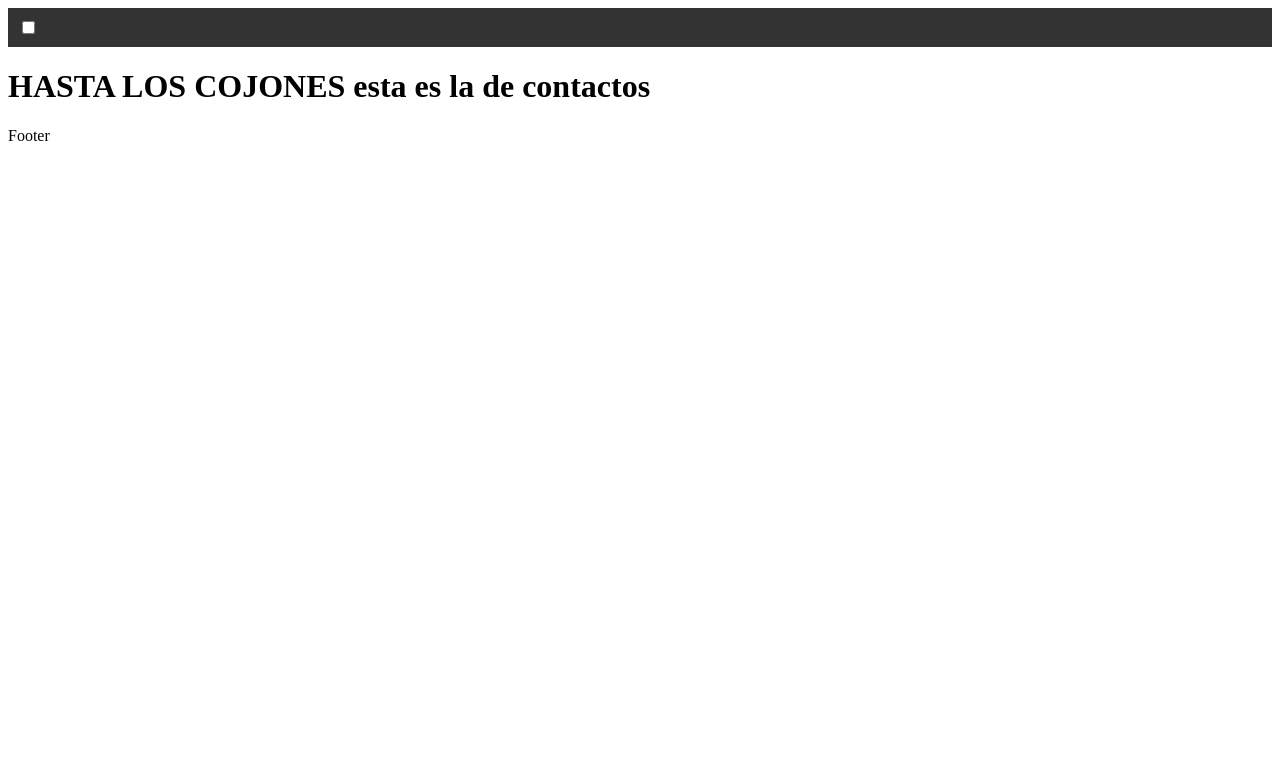
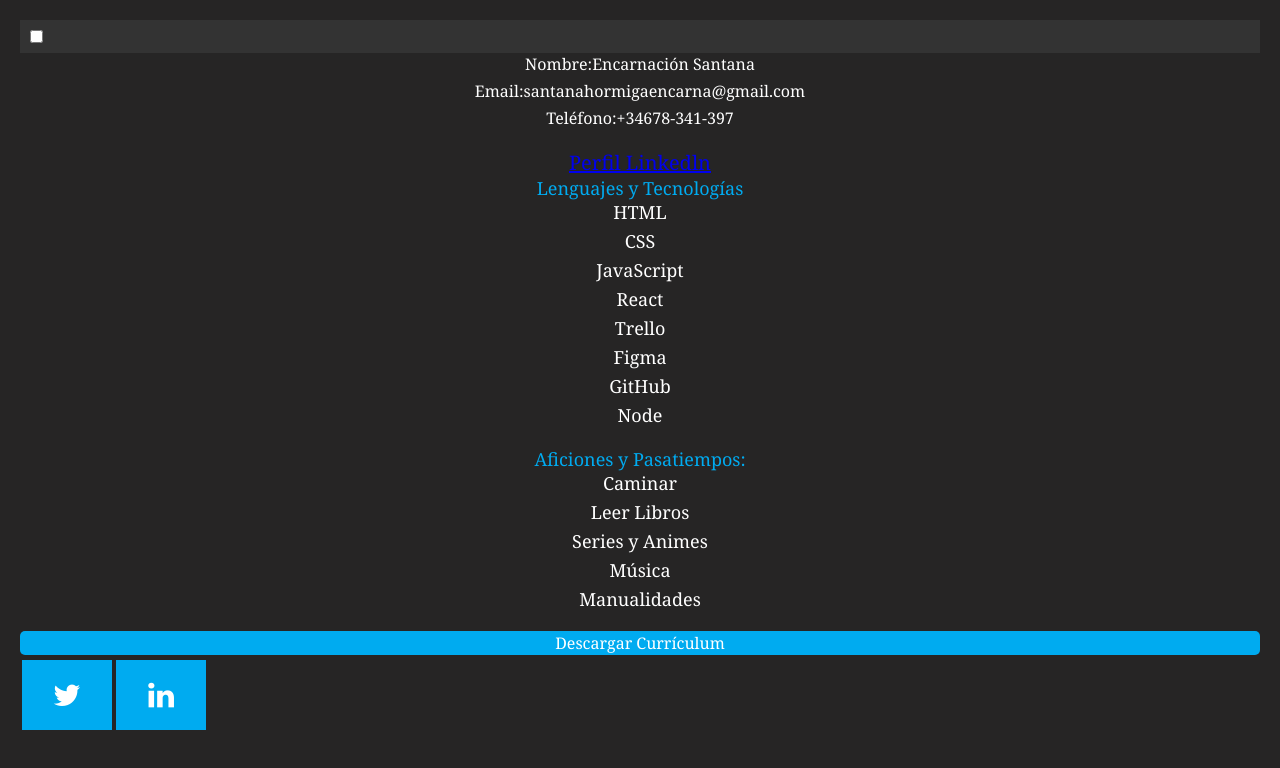
Before and after one commit to Encarna20030230/myproyect, a React (Vite) app: page /contact in a window 1280 px wide. Shown: the top 768 px of the page. Built offline with nearby package versions, Linux system fonts and the light colour scheme.

Commit message:
Terminado la parte de contact

```diff
--- a/index.html
+++ b/index.html
@@ -5,7 +5,7 @@
 
     <meta name="viewport" content="width=device-width, initial-scale=1.0" />
     <title>Porfolios</title>
-    <link href='https://unpkg.com/boxicons@2.1.4/css/boxicons.min.css' rel='stylesheet'>
+    <link rel="stylesheet" href="https://cdnjs.cloudflare.com/ajax/libs/font-awesome/4.7.0/css/font-awesome.min.css">
   </head>
   <body>
     <div id="root"></div>
--- a/src/Layout/Layout.jsx
+++ b/src/Layout/Layout.jsx
@@ -1,12 +1,13 @@
 import { Outlet } from "react-router-dom";
 import Navbar from "../components/Navbar";
+import Footer from "../components/Footer";
 
 const Layout = () => {
     return (
         <>
        <Navbar />
         <main><Outlet/></main>
-        <footer>Footer</footer>
+        <Footer />
         </>
     )
 }
--- /dev/null
+++ b/src/components/Footer.jsx
@@ -0,0 +1,13 @@
+import './footer.css';
+
+function Footer() {
+    return (
+        <>
+            <a href="#" className="fa fa-twitter"></a>
+
+            <a href="#" className="fa fa-linkedin"></a>
+        </>
+    )
+}
+
+export default Footer;
--- /dev/null
+++ b/src/components/footer.css
@@ -0,0 +1,18 @@
+.fa {
+    padding: 20px;
+    font-size: 30px;
+    width: 50px;
+    text-align: center;
+    text-decoration: none;
+    margin: 5px 2px;
+  }
+
+  .fa-twitter {
+    background: #00abf0;
+    color: white;
+  }
+
+  .fa-linkedin {
+    background: #00abf0;
+    color: white;
+  }
--- /dev/null
+++ b/src/pages/Contact.css
@@ -0,0 +1,72 @@
+body {
+    font-family: Ariel, sans-serif;
+    margin: 20px;
+}
+
+
+
+.contact {
+    margin-bottom: 20px;
+    text-align: center;
+}
+
+.contact p {
+    margin-bottom: 5px;
+    text-align: center;
+}
+
+.linkedin {
+    text-decoration: none;
+    color: #00abf0;
+    text-align:center;
+    font-size:20px;
+}
+
+.hobbies {
+    margin-bottom: 20px;
+    text-align:center;
+    font-size:18px;
+    color:#00abf0;
+}
+
+.hobbies ul {
+    margin: 0;
+    padding: 0;
+    list-style: none;
+    color:white
+}
+
+.hobbies li {
+    margin-bottom: 5px;
+}
+
+.languages {
+    margin-bottom: 20px;
+    font-size:18px;
+    color:#00abf0;
+    text-align: center;
+}
+
+.languages ul {
+    margin: 0;
+    padding: 0;
+    list-style: none;
+    color: white;
+    font-size: 18px;
+}
+
+.languages li {
+    margin-bottom: 5px;
+}
+
+.resume-link a {
+    text-decoration: none;
+    background-color: #00abf0;
+    color: #fff;
+    padding: 1px 20px;
+    border-radius: 5px;
+   display:flex;
+   justify-content: center;
+   align-content: center;
+
+}
--- a/src/pages/Contact.jsx
+++ b/src/pages/Contact.jsx
@@ -1,11 +1,47 @@
+import './Contact.css';
+
 const Contact = () => {
     return (
         <>
-        <h1>
-            HASTA LOS COJONES
-            esta es la de contactos
+            <div className="contact">
+                <p>Nombre:Encarnación Santana</p>
+                <p>Email:santanahormigaencarna@gmail.com</p>
+                <p>Teléfono:+34678-341-397</p>
+            </div>
 
-        </h1>
+            <div className="linkedin">
+
+                <a href="https://www.linkedin.com/in/encarna-hormiga-30517b124/"><p>Perfil Linkedln</p></a>
+            </div>
+            <div className="languages">
+                <p>Lenguajes y Tecnologías</p>
+                <ul>
+                    <li>HTML</li>
+                    <li>CSS</li>
+                    <li>JavaScript</li>
+                    <li>React</li>
+                    <li>Trello</li>
+                    <li>Figma</li>
+                    <li>GitHub</li>
+                    <li>Node</li>
+                </ul>
+            </div>
+            <div className="hobbies">
+                <p>Aficiones y Pasatiempos:</p>
+                <ul>
+                    <li>Caminar</li>
+                    <li>Leer Libros</li>
+                    <li>Series y Animes</li>
+                    <li>Música</li>
+                    <li>Manualidades</li>
+                </ul>
+            </div>
+
+            <div className="resume-link">
+                <a href="src/components/CURRICULUM ENCARNACION.pdf">Descargar Currículum</a>
+            </div>
+
+
 
         </>
     )
--- /dev/null
+++ b/src/pages/Home.css
@@ -0,0 +1,42 @@
+* {
+    margin: 0;
+    padding: 0;
+    border: 10cm;
+    font-family: Georgia, 'Times New Roman', Times, serif;
+}
+
+body {
+    background: rgb(38, 37, 37);
+    color: white
+}
+
+
+
+
+.home {
+    height: 80vh;
+    display: flex;
+    align-items: center;
+    padding: 0 10%;
+}
+
+.contenido {
+
+    max-width: 600px;
+}
+
+.contenido h1 {
+    font-size: 30px;
+    font-weight: 700;
+}
+
+.contenido h3 {
+    font-size: 26px;
+    font-weight: 700;
+    color: #00abf0;
+}
+
+.contenido p {
+    font-size: 16px;
+    margin: 20px 0 40px;
+}
--- a/src/pages/Home.jsx
+++ b/src/pages/Home.jsx
@@ -1,4 +1,5 @@
 import ReactPlayer from "react-player";
+import './Home.css';
 
 const Home = () => {
     return (
```
Also changed, not shown: src/components/Home.css (deleted), src/pages/Porfolio.css (added), 1 other file (tests, documents, lock files or other folders).
